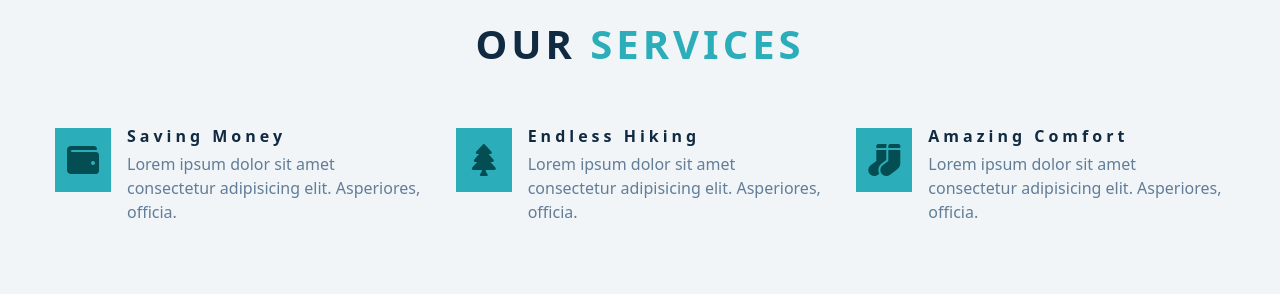
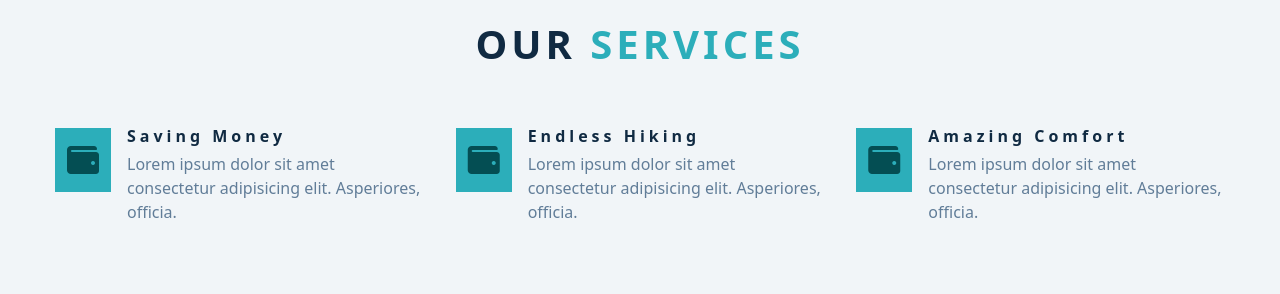
Before and after one commit to joneshshrestha/React-Projects, a React (Create React App) app in the folder backroads-app/: page / in a window 1280 px wide. Shown: the part 2100-2394 px from the top of the page. Built offline with nearby package versions, Linux system fonts and the light colour scheme.

Commit message:
update service data

```diff
--- a/backroads-app/src/components/Services.js
+++ b/backroads-app/src/components/Services.js
@@ -1,51 +1,29 @@
 import Title from './Title'
+import { services } from '../data'
 
-function services() {
+const Services = () => {
   return (
     <section className='section services' id='services'>
       <Title title='our' subTitle='services'></Title>
 
       <div className='section-center services-center'>
-        <article className='service'>
-          <span className='service-icon'>
-            <i className='fas fa-wallet fa-fw'></i>
-          </span>
-          <div className='service-info'>
-            <h4 className='service-title'>saving money</h4>
-            <p className='service-text'>
-              Lorem ipsum dolor sit amet consectetur adipisicing elit.
-              Asperiores, officia.
-            </p>
-          </div>
-        </article>
-
-        <article className='service'>
-          <span className='service-icon'>
-            <i className='fas fa-tree fa-fw'></i>
-          </span>
-          <div className='service-info'>
-            <h4 className='service-title'>endless hiking</h4>
-            <p className='service-text'>
-              Lorem ipsum dolor sit amet consectetur adipisicing elit.
-              Asperiores, officia.
-            </p>
-          </div>
-        </article>
-
-        <article className='service'>
-          <span className='service-icon'>
-            <i className='fas fa-socks fa-fw'></i>
-          </span>
-          <div className='service-info'>
-            <h4 className='service-title'>amazing comfort</h4>
-            <p className='service-text'>
-              Lorem ipsum dolor sit amet consectetur adipisicing elit.
-              Asperiores, officia.
-            </p>
-          </div>
-        </article>
+        {services.map((service) => {
+          const { id, icon, title, text } = service
+          return (
+            <article className='service' key={id}>
+              <span className='service-icon'>
+                <i className={icon}></i>
+              </span>
+              <div className='service-info'>
+                <h4 className='service-title'>{title}</h4>
+                <p className='service-text'>{text}</p>
+              </div>
+            </article>
+          )
+        })}
       </div>
     </section>
   )
 }
-export default services
+
+export default Services
--- a/backroads-app/src/data.js
+++ b/backroads-app/src/data.js
@@ -10,3 +10,24 @@
   { id: 2, href: 'https://www.twitter.com', icon: 'fab fa-twitter' },
   { id: 3, href: 'https://www.twitter.com', icon: 'fab fa-squarespace' },
 ]
+
+export const services = [
+  {
+    id: 1,
+    icon: 'fas fa-wallet fa-fw',
+    title: 'saving money',
+    text: 'Lorem ipsum dolor sit amet consectetur adipisicing elit. Asperiores, officia.',
+  },
+  {
+    id: 2,
+    icon: 'fas fa-wallet fa-fw',
+    title: 'endless hiking',
+    text: 'Lorem ipsum dolor sit amet consectetur adipisicing elit. Asperiores, officia.',
+  },
+  {
+    id: 3,
+    icon: 'fas fa-wallet fa-fw',
+    title: 'amazing comfort',
+    text: 'Lorem ipsum dolor sit amet consectetur adipisicing elit. Asperiores, officia.',
+  },
+]
```
